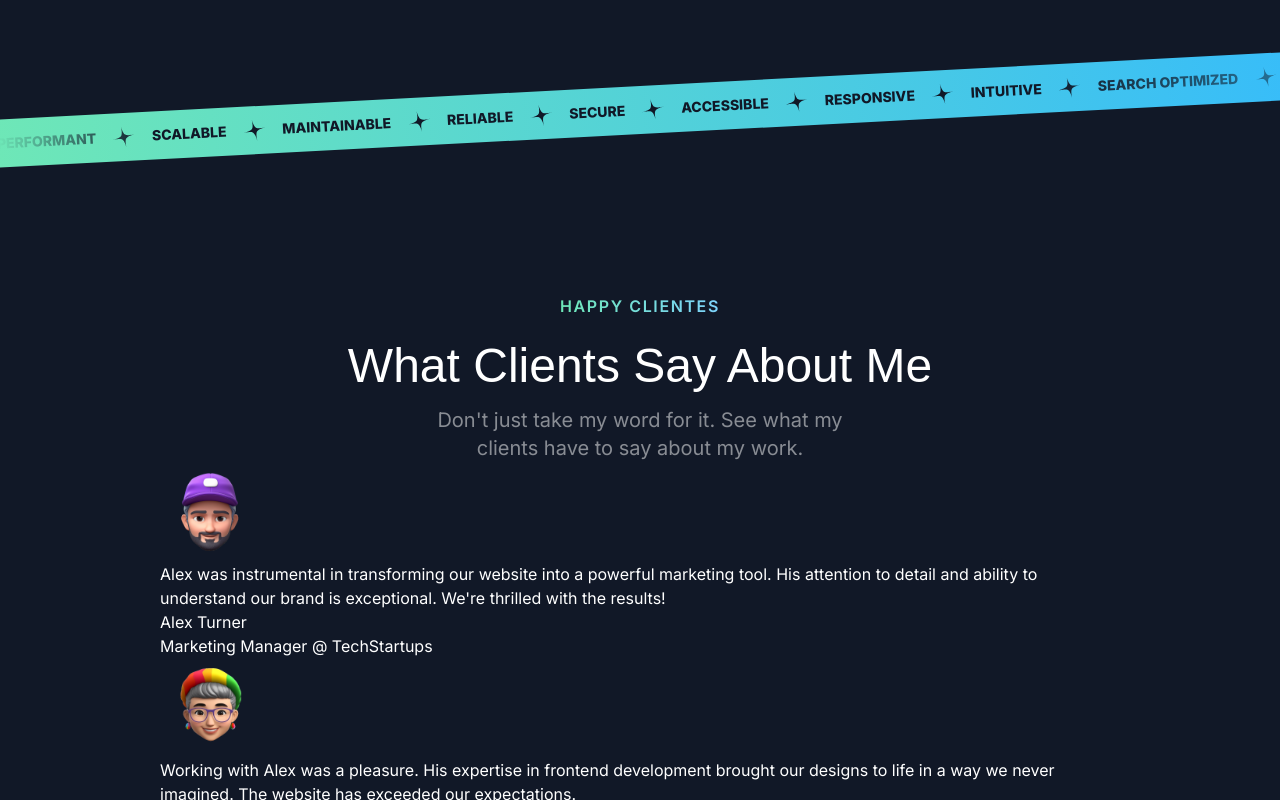
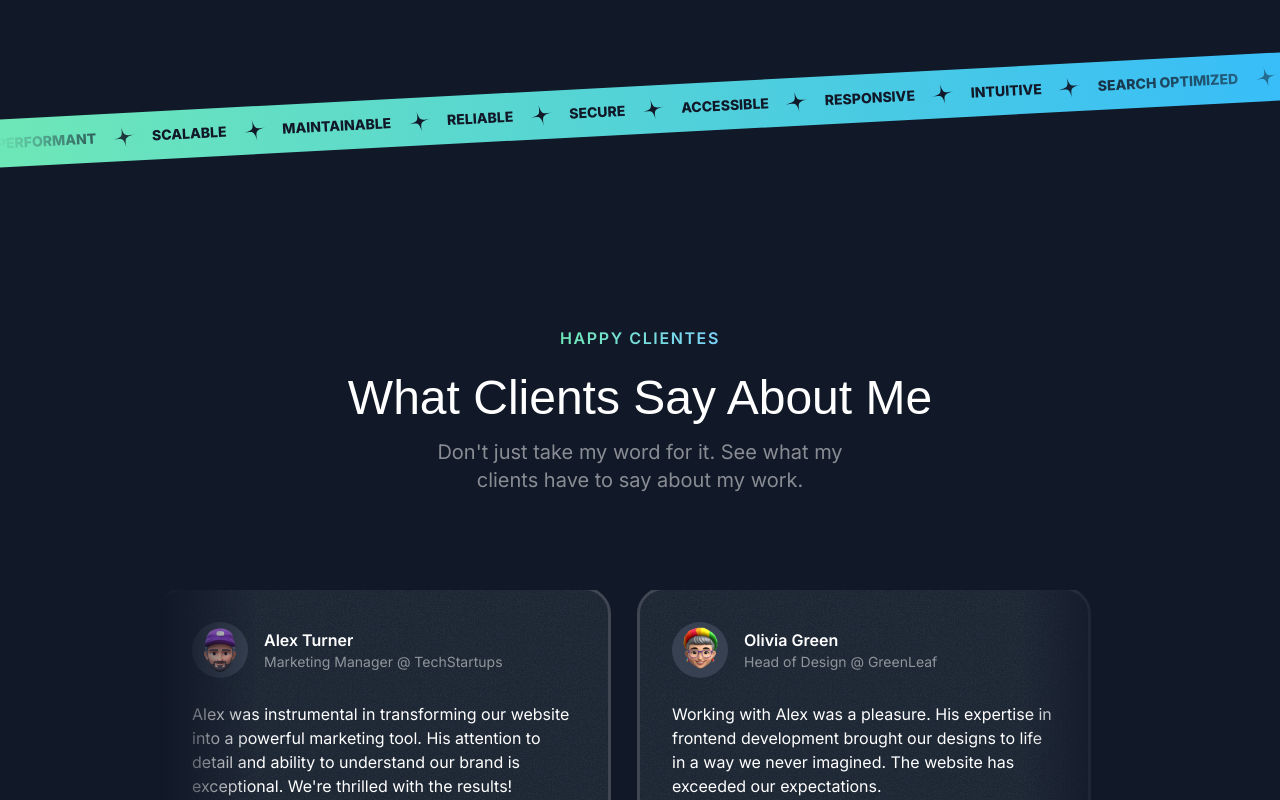
Before and after one commit to ppaann/tailwind_motion, a Next.js app: page / in a window 1280 px wide. Shown: the part 2966-3766 px from the top of the page. Built offline with nearby package versions, Linux system fonts and the light colour scheme; a web font is replaced by a local one.

Commit message:
card component + testimonials

```diff
--- /dev/null
+++ b/src/components/Card.tsx
@@ -0,0 +1,23 @@
+import { PropsWithChildren } from 'react';
+import grainImage from '@/assets/images/grain.jpg';
+import { twMerge } from 'tailwind-merge';
+
+export const Card = ({
+  className,
+  children,
+}: PropsWithChildren<{ className?: string }>) => {
+  return (
+    <div
+      className={twMerge(
+        'bg-gray-800 p-6 rounded-3xl outline outline-3 outline-white/20 overflow-hidden relative -z-20 ',
+        className
+      )}
+    >
+      <div
+        className='inset-0 absolute -z-10 opacity-5'
+        style={{ backgroundImage: `url(${grainImage.src})` }}
+      ></div>
+      <div>{children}</div>
+    </div>
+  );
+};
--- a/src/sections/Projects.tsx
+++ b/src/sections/Projects.tsx
@@ -6,6 +6,7 @@ import RightUpArrowIcon from '@/assets/icons/arrow-up-right.svg';
 import grainImage from '@/assets/images/grain.jpg';
 import CheckCircleIcon from '@/assets/icons/check-circle.svg';
 import { SectionHead } from '@/components/SectionHead';
+import { Card } from '@/components/Card';
 
 const portfolioProjects = [
   {
@@ -58,14 +59,10 @@ export const ProjectsSection = () => {
 
         <div className='mt-10 flex flex-col gap-20 md:mt-20 md:gap-20'>
           {portfolioProjects.map((project) => (
-            <div
+            <Card
               key={project.year + project.title}
-              className='bg-gray-800 p-8  md:px-10 md:pt-12 lg:pt-16 lg:px-20 pb-0 rounded-3xl outline outline-3 outline-white/20 overflow-hidden relative -z-20 '
+              className='p-8 pb-0 md:px-10 md:pt-12 lg:pt-16 lg:px-20'
             >
-              <div
-                className='inset-0 absolute -z-10 opacity-5'
-                style={{ backgroundImage: `url(${grainImage.src})` }}
-              ></div>
               <div className='lg:grid lg:grid-cols-2 lg:gap-16'>
                 <div className='lg:pb-16'>
                   <div className='flex gap-2 font-semibold uppercase text-sm tracking-wider bg-gradient-to-r from-emerald-300 to-sky-300 bg-clip-text text-transparent'>
@@ -103,7 +100,7 @@ export const ProjectsSection = () => {
                   />
                 </div>
               </div>
-            </div>
+            </Card>
           ))}
         </div>
       </div>
--- a/src/sections/Testimonials.tsx
+++ b/src/sections/Testimonials.tsx
@@ -5,7 +5,8 @@ import memojiAvatar3 from '@/assets/images/memoji-avatar-3.png';
 import memojiAvatar4 from '@/assets/images/memoji-avatar-4.png';
 import memojiAvatar5 from '@/assets/images/memoji-avatar-5.png';
 import { SectionHead } from '@/components/SectionHead';
-
+import grainImage from '@/assets/images/grain.jpg';
+import { Card } from '@/components/Card';
 const testimonials = [
   {
     name: 'Alex Turner',
@@ -41,7 +42,7 @@ const testimonials = [
 
 export const TestimonialsSection = () => {
   return (
-    <div className='pt-16'>
+    <div className='pt-16 lg:py-24'>
       <div className='container'>
         <SectionHead
           title='Happy Clientes'
@@ -49,14 +50,34 @@ export const TestimonialsSection = () => {
           description="Don't just take my word for it. See what my clients have to say about my work."
         />
 
-        {testimonials.map((testimonial, index) => (
-          <div key={index}>
-            <Image src={testimonial.avatar} alt={testimonial.name} />
-            <p>{testimonial.text}</p>
-            <h3>{testimonial.name}</h3>
-            <h4>{testimonial.position}</h4>
+        <div
+          className='mt-16 lg:mt-24 flex overflow-x-clip'
+          style={{
+            maskImage:
+              'linear-gradient(to right, transparent, black 10%, black 90%, transparent) ',
+          }}
+        >
+          <div className='flex-none flex gap-8'>
+            {testimonials.map((testimonial, index) => (
+              <Card key={index} className='max-w-xs md:max-w-md md:p-8'>
+                <div className='flex gap-4 items-center '>
+                  <div className='flex rounded-full bg-gray-700 size-14 flex-shrink-0'>
+                    <Image src={testimonial.avatar} alt={testimonial.name} />
+                  </div>
+                  <div className='flex flex-col'>
+                    <h3 className='font-semibold'>{testimonial.name}</h3>
+                    <h4 className='text-white/50 text-sm'>
+                      {testimonial.position}
+                    </h4>
+                  </div>
+                </div>
+                <p className='mt-4 md:mt-6 text-sm md:text-base'>
+                  {testimonial.text}
+                </p>
+              </Card>
+            ))}
           </div>
-        ))}
+        </div>
       </div>
     </div>
   );
```
